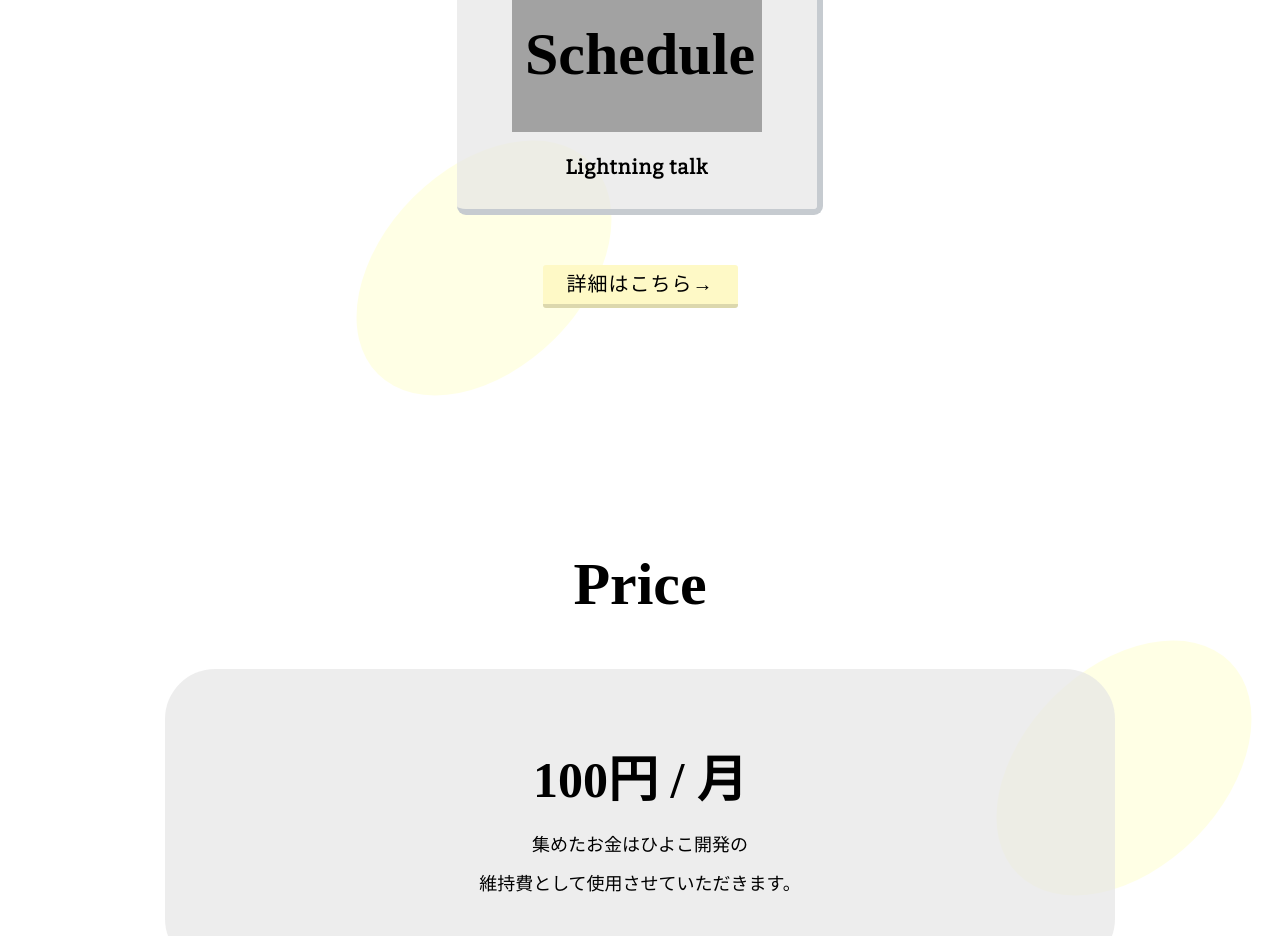
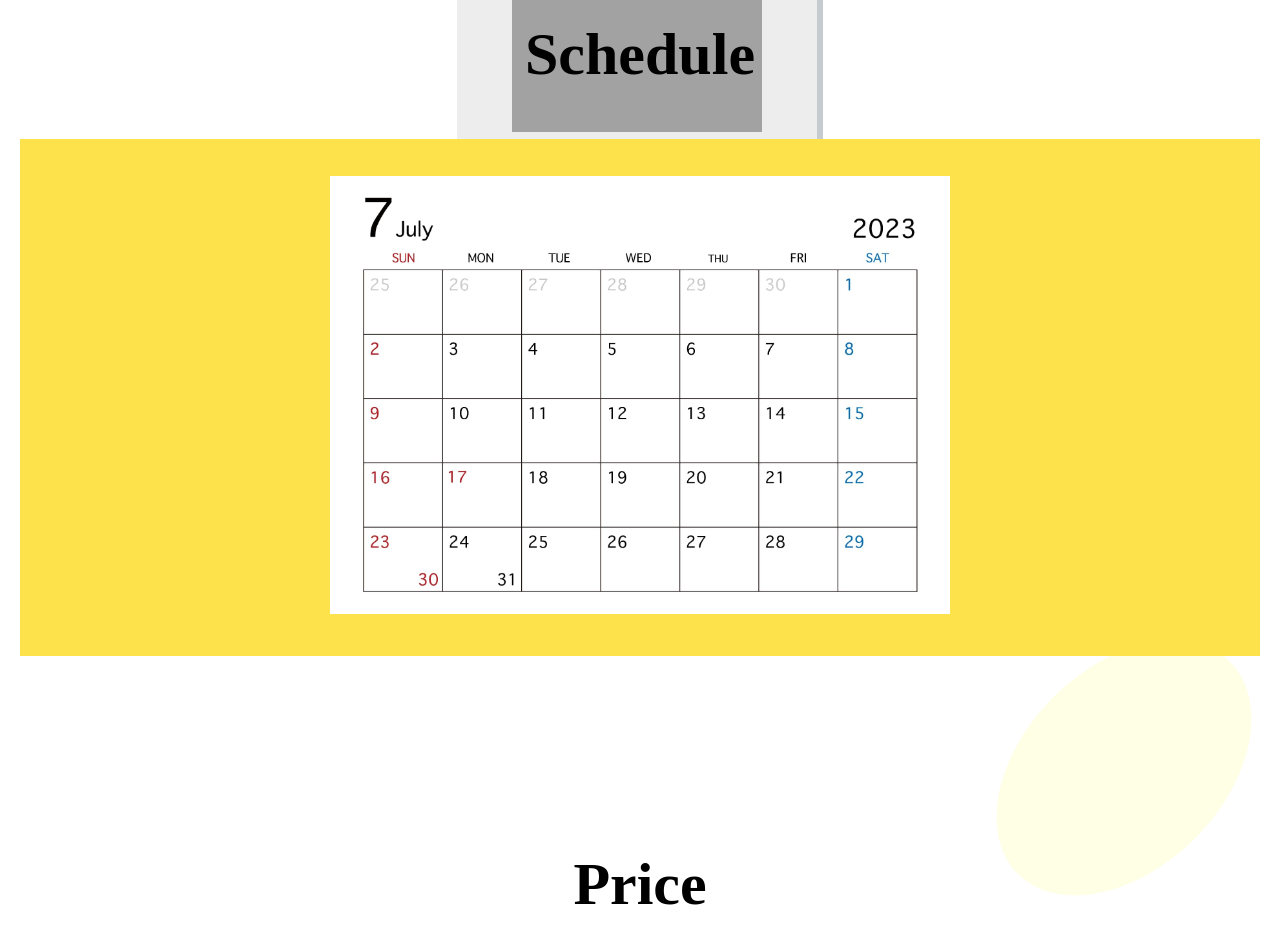
Before and after one commit to hiyokodev/hiyoko_site_2023, a Vue app: page / in a window 1280 px wide. Shown: the part 1960-2896 px from the top of the page. Built offline with nearby package versions, Linux system fonts and the light colour scheme; grey boxes are pictures that could not be loaded.

Commit message:
Add:scheduleセクションの土台づくり。
refs #12
黄色の背景を挿入し、仮の画像を入れています。

```diff
--- a/src/components/Home/scheduleSection.vue
+++ b/src/components/Home/scheduleSection.vue
@@ -3,6 +3,9 @@
     <div class="background"></div>
     <div class="contents">
       <h2>Schedule</h2>
+      <div class="base">
+        <img src="@/assets/img/home/カレンダー.jpg" class="img">
+      </div>
     </div>
   </section>
 </template>
@@ -11,7 +14,7 @@ export default {}
 </script>
 <style scoped>
 section {
-  height: 500px;
+  height: 800px;
   position: relative;
 }
 
@@ -31,4 +34,16 @@ h2 {
   font-family: Century;
   font-size: 60px;
 }
+
+.base{
+  background-color: rgb(253, 226, 76);
+  height: fit-content;
+  text-align: center;
+}
+
+.img{
+  width: 50%;
+  height: 50%;
+  padding: 3%;
+}
 </style>
```
Also changed, not shown: src/assets/img/Home/カレンダー.jpg (added).
